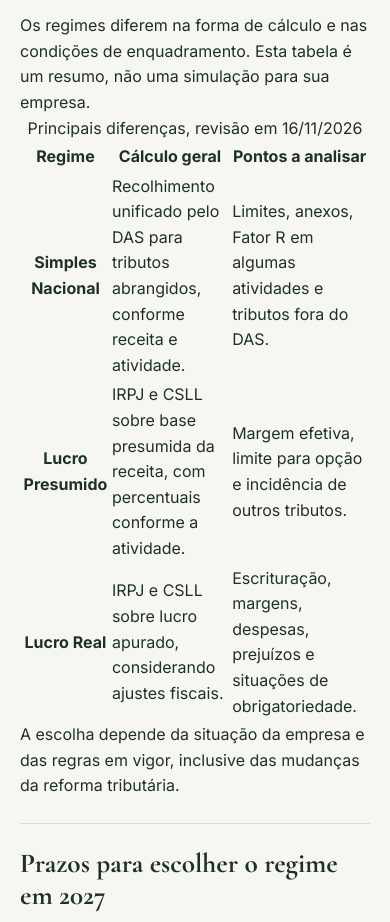
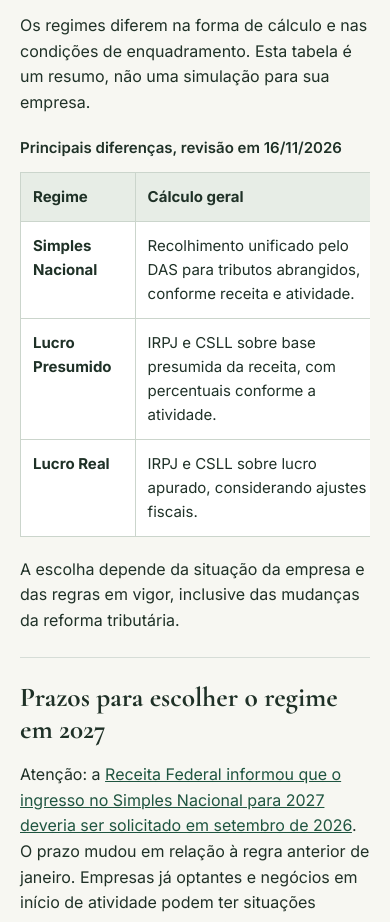
Before and after one commit to henriquesilvaweb/fiscal-comply, a plain HTML site: page planejamento-tributario/index.html in a window 390 px wide. Shown: the part 827-1749 px from the top of the page. Drawn offline with nearby package versions, Linux system fonts and the light colour scheme.

Commit message:
Add accessible responsive table CSS

```diff
--- a/servicos.css
+++ b/servicos.css
@@ -29,3 +29,5 @@ img{max-width:100%;height:auto}
   .top a{font-size:14px}
   aside{padding:22px;margin-block:32px}
 }
+
+.table-scroll{overflow-x:auto;max-width:100%;margin:20px 0}.table-scroll:focus-visible{outline:3px solid #c99b54;outline-offset:3px}.table-scroll table{border-collapse:collapse;width:100%;min-width:600px;background:#fff;font-size:15px}.table-scroll th,.table-scroll td{border:1px solid #cbd5cc;padding:12px;text-align:left;vertical-align:top}.table-scroll thead{background:#e7ede6}.table-scroll caption{text-align:left;font-weight:600;padding-bottom:12px}
```
